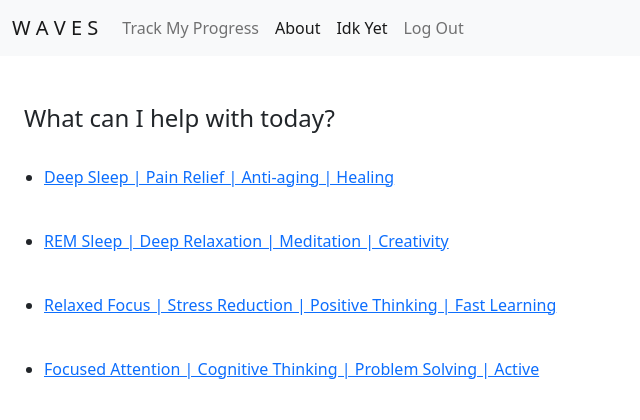
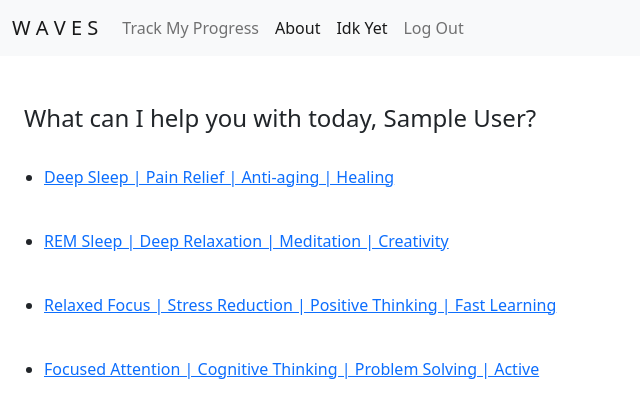
Before and after one commit to isnajer/waves-demo, a Flask app: page /dashboard in a window 1280 px wide. Shown: the top 420 px of the page, without its empty margins (0-640 px from the left). Run offline with Flask 2, Linux system fonts and the light colour scheme; the visitor is signed in with stand-in values (Sample User, id 1); data comes from the database, SQL or seed files in the repository.

Commit message:
13-Fname+Lname added to DB, User greeting by fname working.

```diff
--- a/model.py
+++ b/model.py
@@ -13,14 +13,15 @@ class User(db.Model):
     user_id = db.Column(db.Integer,
                         autoincrement=True,
                         primary_key=True)
-    name = db.Column(db.String(50))
+    fname = db.Column(db.String(50))
+    lname = db.Column(db.String(50))
     email = db.Column(db.String, unique=True, nullable=False)
     password = db.Column(db.String, nullable=False)
 
     records = db.relationship("User_Records", back_populates="user")
 
     def __repr__(self):
-        return f'<User user_id={self.user_id} email={self.email}>'
+        return f'<User user_id={self.user_id} fname={self.fname} lname={self.lname} email={self.email}>'
 
 
 class User_Records(db.Model):
--- a/server.py
+++ b/server.py
@@ -1,7 +1,7 @@
 """Backend Server for Waves app."""
 
 from flask import (Flask, render_template, request, flash, session,
-                   redirect, url_for)
+                   redirect, url_for,)
 from model import connect_to_db, db
 import crud
 from datetime import datetime, timedelta
@@ -36,9 +36,11 @@ def signup():
 def register_user():
     """Create a new user"""
 
+    fname = request.form.get("fname")
+    lname = request.form.get("lname")
     email = request.form.get("email")
+    password = request.form.get("password")
 
-    password = request.form.get("password")
     user = crud.get_user_by_email(email)
     match_obj = re.search(r"(\w+)\@(\w+\.com)", email)
     if match_obj is None:
@@ -48,7 +50,7 @@ def register_user():
         flash("User with this email already exists.")
         return redirect('/login')
     else:
-        user = crud.create_user(email, password)
+        user = crud.create_user(fname, lname, email, password)
         db.session.add(user)
         db.session.commit()
         flash("Account created! Please log in.")
@@ -62,7 +64,7 @@ def login():
     return render_template('login.html')
 
 
-@app.route("/login", methods=["POST"])
+@app.route("/login", methods=["POST", "GET"])
 def login_user():
     """Logs user in / Directs them to user dashboard if login successful."""
 
@@ -78,7 +80,9 @@ def login_user():
         flash("Password is incorrect!")
         return redirect("/login")
     else:
-        session['user_id'] = user.user_id #getting email from object / but has same value as email line 48 (matching)
+        session['user_id'] = user.user_id
+        session['fname'] = user.fname
+        #getting email from object / but has same value as email line 48 (matching)
         # ^ dictionary of user_email: email (as value)
         return render_template("/dashboard.html")
     #if user does not exist then flash message error
@@ -90,11 +94,13 @@ def user_dashboard():
     """User dashboard."""
 
     user_id = session.get("user_id")
+    fname = session.get("fname")
+    # ^ to display user name on pages....and add it to render_temp below (fname=fname)
 
     # Is user logged in:
-    if user_id:
-        user = User.query.get(user_id)
-        return render_template("dashboard.html", user=user)
+    if user_id and fname:
+
+        return render_template("dashboard.html")
 
     # If not logged in, redirect to homepage:
     else:
@@ -165,8 +171,6 @@ def show_chartjs():
         brain_wave_count[brain_wave_id] = records_count
     print(f"=== {brain_wave_count}")
 
-    # used brain_wave_count in the chart
-
     return brain_wave_count
 
 
@@ -184,8 +188,9 @@ def chart():
 
 @app.route("/logout")
 def logout():
-
-    return render_template('homepage.html')
+    session['fname'] = None
+    session['user_id'] = None
+    return redirect('/')
 
 
 def add_user_record(brain_wave_id):
--- a/templates/dashboard.html
+++ b/templates/dashboard.html
@@ -7,7 +7,7 @@
     <header>
       <br/>
       <br/>
-          <h4 class="hero-content">What can I help with today?</h4>
+          <h4 class="hero-content">What can I help you with today, {{ session['fname'] }}?</h4>
           </div>
         </div>
         <br/>
@@ -45,22 +45,4 @@
     </ul> -->
 </div>
 </div>
-
-<!-- <div class="GridWrapper__Wrapper-sc-1o6m5ud-0 hwjqws">
-  <div class="GridWrapper__Grid-sc-1o6m5ud-1 hezdFx OnboardingHomepage__Grid-sc-1o9dgdt-1 cxTzcn">
-    <div class="OnboardingHomepage__ContentWrapper-sc-1o9dgdt-4 iMbpmP">
-      <h4 class="OnboardingQuestionnaire__QuestionnaireCta-sc-8znicv-0 jeeKnu">What can I help with today?</h4>
-    </div>
-  </div>
-</div> -->
-
-
-
-
-<!-- <h1>Welcome!</h1>
-
-<h2>Blah blah Blah</h2>
-<ul>
-  <li><a href="/brain_waves">View all brain_waves</a></li>
-</ul> -->
 {% endblock %}
```
Also changed, not shown: crud.py (+8 -2 lines), templates/signup.html (+10 -0 lines).
